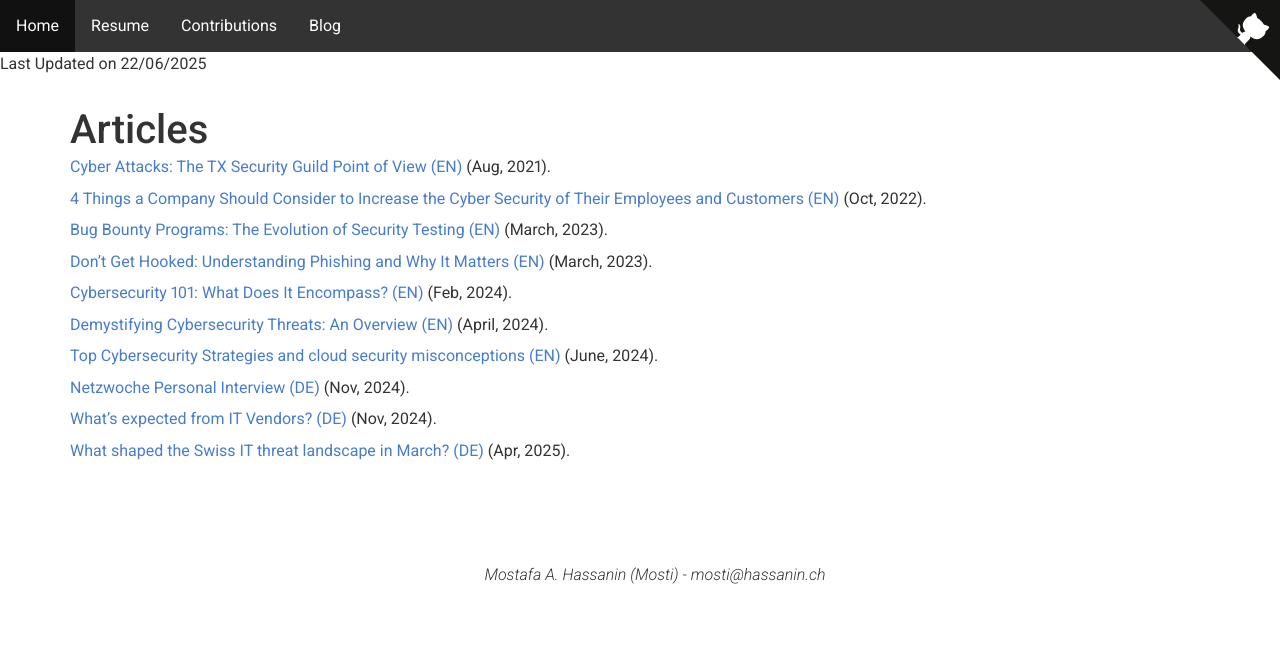
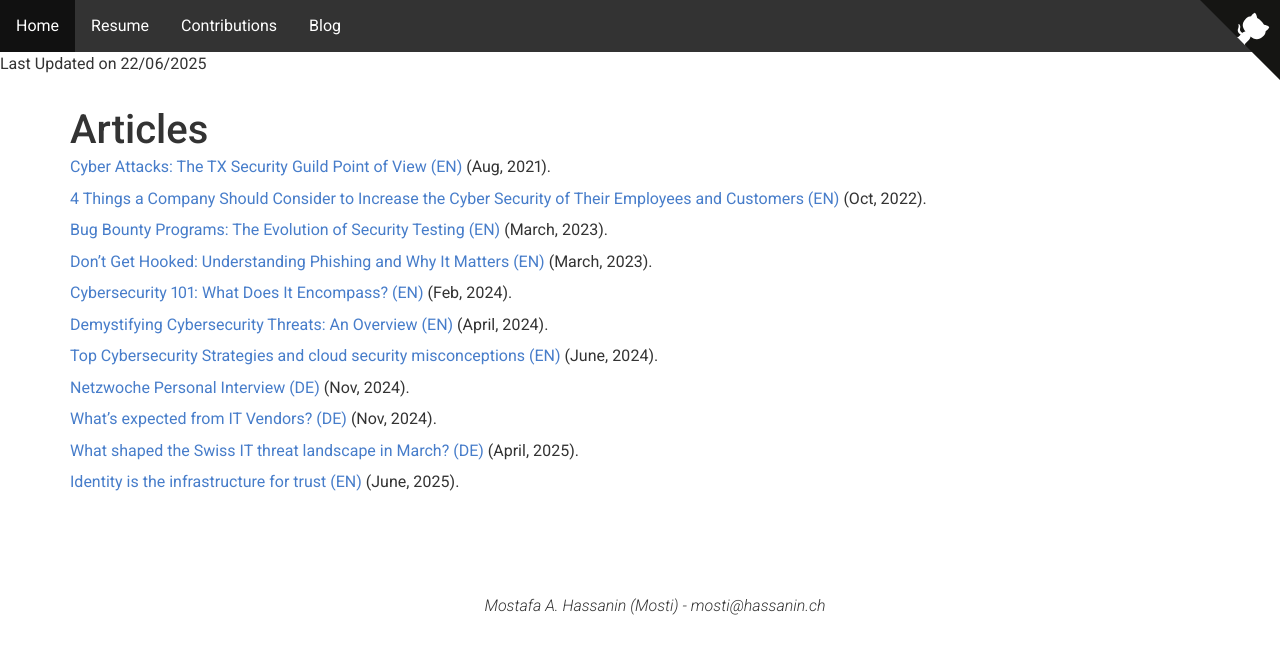
Before and after one commit to mabdelmoez/mabdelmoez.github.io, a Jekyll site: the page built from blog.md, in a window 1280 px wide. Shown: the top 654 px of the page. Built offline with Jekyll 4.4.1, drawn with Linux system fonts in a browser that asks for light colours; nearby versions of some CDN libraries; a style sheet for code colours, icons or effects is not loaded; our own code applies the rules of GitHub Pages for plain Markdown files.

Commit message:
Update blog.md

```diff
--- a/blog.md
+++ b/blog.md
@@ -21,4 +21,6 @@ layout: dull
 
 [What's expected from IT Vendors? (DE)](https://www.it-markt.ch/interviews/2024-11-13/was-die-swiss-marketplace-group-von-ihren-it-partnern-erwartet) (Nov, 2024).
 
-[What shaped the Swiss IT threat landscape in March? (DE)](https://www.swisscybersecurity.net/news/2025-04-02/was-die-schweizer-it-bedrohungslandschaft-im-maerz-gepraegt-hat) (Apr, 2025).
+[What shaped the Swiss IT threat landscape in March? (DE)](https://www.swisscybersecurity.net/news/2025-04-02/was-die-schweizer-it-bedrohungslandschaft-im-maerz-gepraegt-hat) (April, 2025).
+
+[Identity is the infrastructure for trust (EN)](https://identityweek.net/how-does-swiss-marketplace-monitor-identity-verification-across-its-whole-ecommerce-ecosystem) (June, 2025).
```
